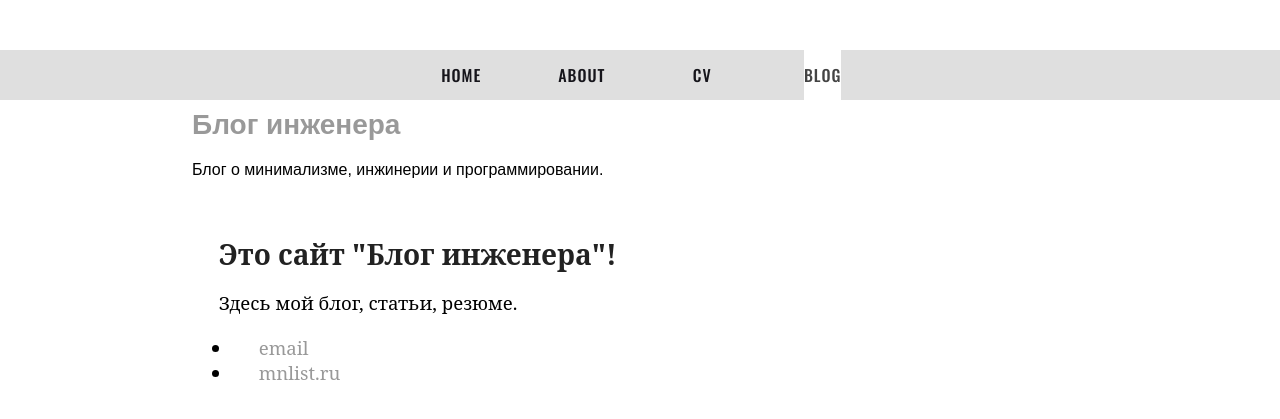
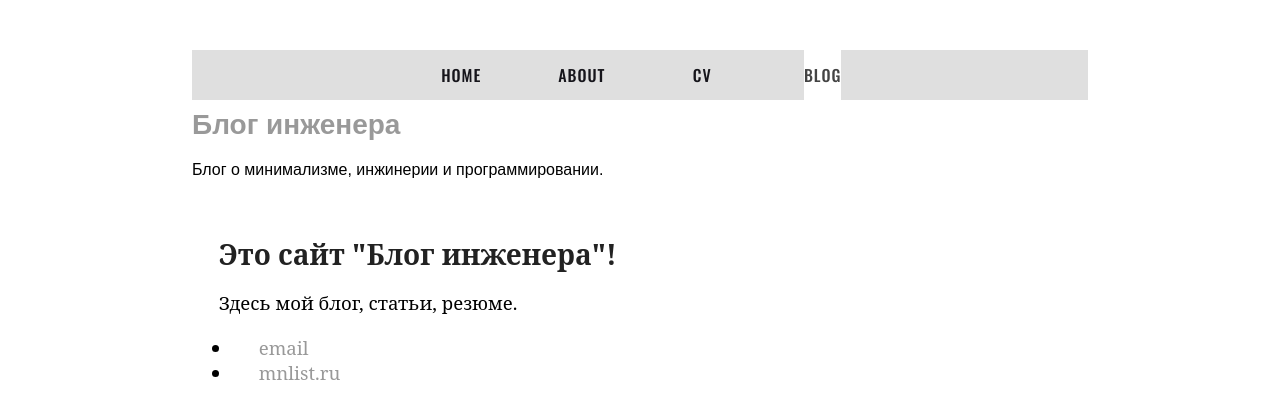
Before and after one commit to kiselevmv/kiselevmv.github.io, a Jekyll site: the page built from index.html, in a window 1280 px wide. Shown: the top 419 px of the page. Built offline with Jekyll 4.4.1, drawn with Linux system fonts in a browser that asks for light colours; nearby versions of some CDN libraries; the list of posts is cut into pages by our own code.

Commit message:
Update main.css

```diff
--- a/css/main.css
+++ b/css/main.css
@@ -117,10 +117,9 @@ sub {
  */
 
 nav {
-  width: 100%;
+  width: 70%;
   position: fixed;
   top:50px;
-  left:0px;
   text-align:center;
 }
 
```
